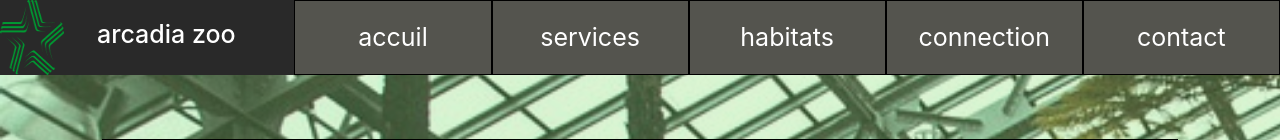
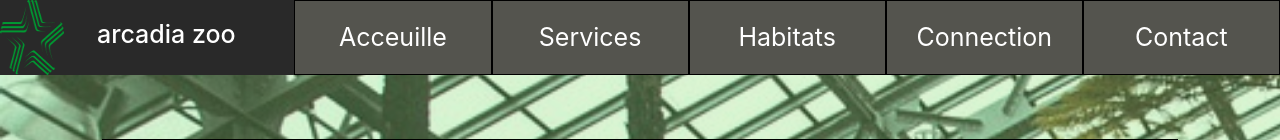
Before and after one commit to boutoutben/Arcadia-zoo, a Symfony app: template templates/home/index.html.twig in a window 1280 px wide. Shown: the top 140 px of the page. Run offline with Twig, Linux system fonts and the light colour scheme; the template is opened without the code that fills it, so the values that code supplies are empty; some libraries are stand-ins or nearby versions.

Commit message:
edit app

```diff
--- a/templates/base.html.twig
+++ b/templates/base.html.twig
@@ -45,22 +45,22 @@ session_start();
                 <img src='../../img/logo.png' class="logo">
                 <h3 class='zoo_name'> arcadia zoo </h3>
                 <div class="link">
-                    <div class="link-navbar" onClick = "window.location.href = `/`;"> accuil</div>
-                    <div class="link-navbar" onClick = "window.location.href = '/services';">services</div>
-                    <div class="link-navbar" onClick = "window.location.href=`/habitats`;">habitats</div>
+                    <div class="link-navbar" onClick = "window.location.href = `/`;"> Acceuille</div>
+                    <div class="link-navbar" onClick = "window.location.href = '/services';">Services</div>
+                    <div class="link-navbar" onClick = "window.location.href=`/habitats`;">Habitats</div>
                     {% if is_granted('ROLE_VETERINAIRE') or is_granted("ROLE_EMPLOYER") %}
-                        <div class="link-navbar" onClick = "window.location.href = '/logout';">déconnection</div>
+                        <div class="link-navbar" onClick = "window.location.href = '/logout';">Déconnection</div>
                     {% else %}
-                        <div class="link-navbar" onClick = "window.location.href = '/login';">connection</div>
+                        <div class="link-navbar" onClick = "window.location.href = '/login';">Connection</div>
                     {% endif %}
                     {% if is_granted("ROLE_ADMINISTRATION") %}
-                        <div class="link-navbar" onClick="window.location.href = '/administration';">espace administration</div>
+                        <div class="link-navbar" onClick="window.location.href = '/administration';">Espace administration</div>
                     {% elseif (is_granted("ROLE_EMPLOYER" ))and not(is_granted("ROLE_ADMINISTRATION")) %}
-                         <div class="link-navbar" onClick = "window.location.href = `/employee`;">espace employée</div>
+                         <div class="link-navbar" onClick = "window.location.href = `/employee`;">Espace employée</div>
                     {% elseif (is_granted("ROLE_VETERINAIRE" ))and not(is_granted("ROLE_ADMINISTRATION")) %}
-                         <div class="link-navbar" onClick = "window.location.href = `/veterinaire`;">espace vétérinaire</div>
+                         <div class="link-navbar" onClick = "window.location.href = `/veterinaire`;">Espace vétérinaire</div>
                     {% else %}
-                        <div class="link-navbar" onClick = "window.location.href = `/message_zoo`;">contact</div>
+                        <div class="link-navbar" onClick = "window.location.href = `/message_zoo`;">Contact</div>
                     {% endif %}
                 </div>
             </div>
```
